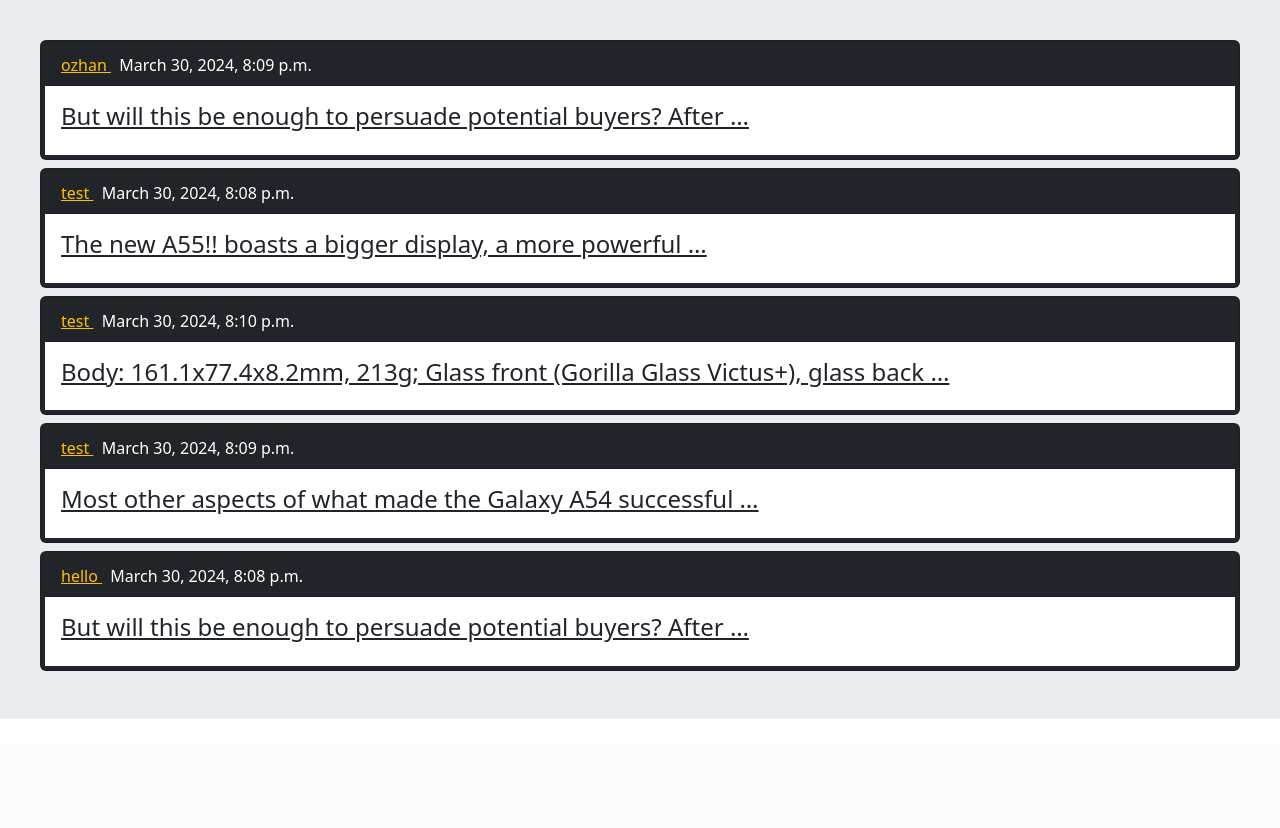
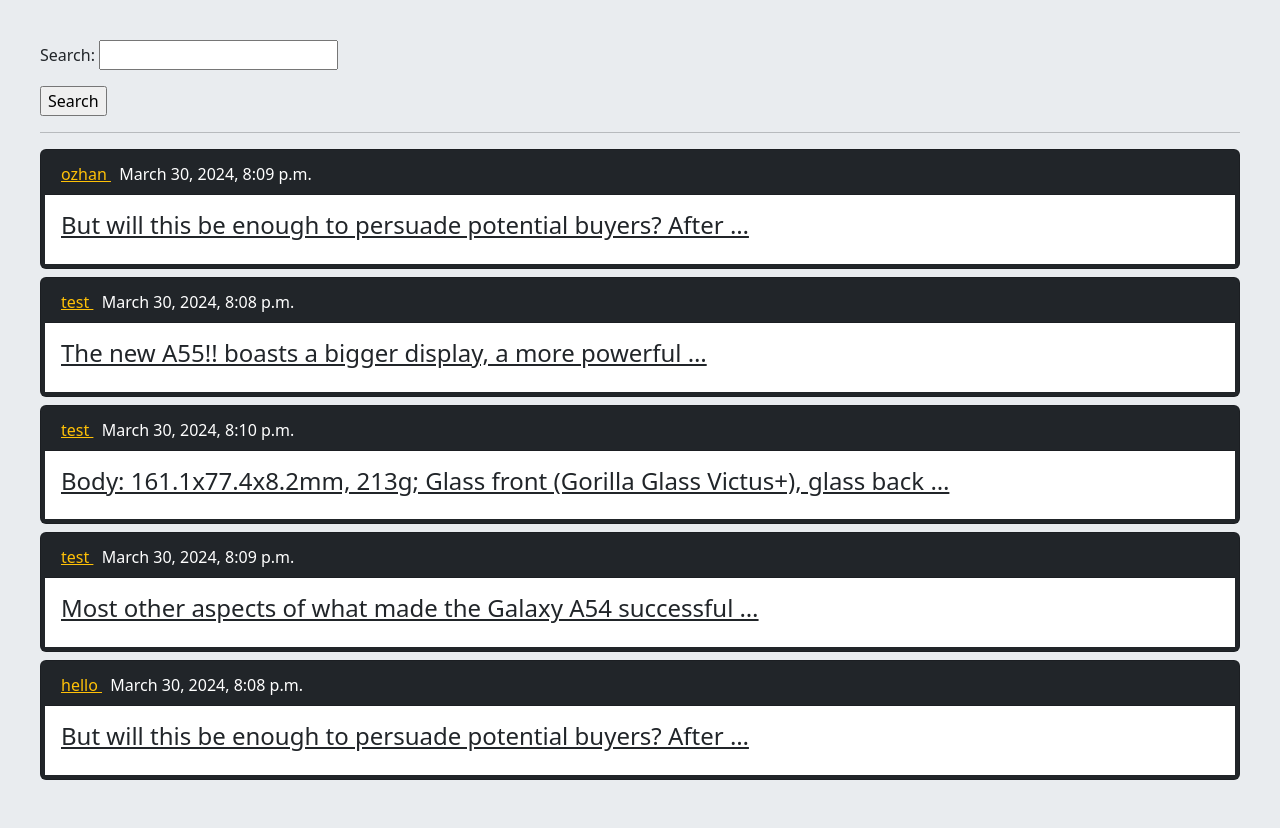
Before and after one commit to ozhan728/scoialmediatest, a Django app: page / in a window 1280 px wide. Shown: the part 56-884 px from the top of the page. Before the commit the page ends 775 px from the top, so only its background shows below. Run offline with Django 5.2, Linux system fonts and the light colour scheme; data comes from the database, SQL or seed files in the repository; both versions use the stored data as it was after the commit.

Commit message:
search alpha

```diff
--- a/home/forms.py
+++ b/home/forms.py
@@ -29,3 +29,7 @@
         labels = {
             'body': 'Reply ',
         }
+
+
+class PostSearchForm(forms.Form):
+    search = forms.CharField()
--- a/home/models.py
+++ b/home/models.py
@@ -17,6 +17,15 @@
 
     def get_absolute_url(self):
         return reverse('home:post_detail',args=(self.id,self.slug))
+
+    def likes_count(self):
+        return self.pvotes.count()
+
+    def user_can_like(self,user):
+        user_like = user.uvotes.filter(post=self)
+        if user_like.exists():
+            return True
+        return False
 
 
 
--- a/home/templates/home/detail.html
+++ b/home/templates/home/detail.html
@@ -13,7 +13,7 @@
 
     {% if request.user.is_authenticated %}
 
-        <a href="{% url 'home:post_like' post.id %}" class="btn btn-primary col-1 mt-2 " > Like </a>
+        <a href="{% url 'home:post_like' post.id %}" class="{% if can_like %} disabled {% endif %}  btn btn-primary col-1 mt-2 " > Like {{ post.likes_count }} </a>
 
     {% endif %}
     <hr/>
--- a/home/templates/home/index.html
+++ b/home/templates/home/index.html
@@ -2,7 +2,14 @@
 
 {% block content %}
 
+        <form action="" method="get" >
 
+            {{ form.as_p }}
+            <input type="submit" value="Search" >
+
+        </form>
+
+        <hr/>
         {% for post in posts %}
             <div class="card bg-dark text-dark mb-2 p-1 " >
                 <p class="card-header bg-dark text-white "> <a class="link-warning" href="{% url 'account:user_profile' post.user.id %}" > {{ post.user }} </a> &nbsp {{ post.created}} </p>
--- a/home/views.py
+++ b/home/views.py
@@ -3,7 +3,7 @@
 from .models import Post , Comment , Vote
 from django.contrib.auth.mixins import LoginRequiredMixin
 from django.contrib import messages
-from .forms import PostUpdateForm , CommentCreateForm , CommentReplyForm
+from .forms import PostUpdateForm , CommentCreateForm , CommentReplyForm , PostSearchForm
 from django.utils.text import slugify
 from django.contrib.auth.decorators import login_required
 from django.utils.decorators import method_decorator
@@ -13,10 +13,12 @@
 #     return render(request,'home/index.html')
 
 class HomeView(View) :
-
+    form_class = PostSearchForm
     def get(self,request):
         post = Post.objects.all()
-        return render(request,'home/index.html',{'posts':post})
+        if request.GET.get('search'):
+            post = post.filter(body=request.GET['search'])
+        return render(request,'home/index.html',{'posts':post,'form':self.form_class})
 
 
 class PostDetailView(View) :
@@ -30,7 +32,10 @@
 
     def get(self,request,*args,**kwargs):
         comments = self.post_instance.pcomments.filter(is_reply=False)
-        return render(request,'home/detail.html',{'post':self.post_instance,'comments':comments ,'form': self.form_class,'reply_form':self.form_class_reply})
+        can_like = False
+        if request.user.is_authenticated and self.post_instance.user_can_like(request.user):
+            can_like = True
+        return render(request,'home/detail.html',{'post':self.post_instance,'comments':comments ,'form': self.form_class,'reply_form':self.form_class_reply,'can_like':can_like})
 
     @method_decorator(login_required)
     def post(self,request,*args,**kwargs):
```
Also changed, not shown: db.sqlite3.
